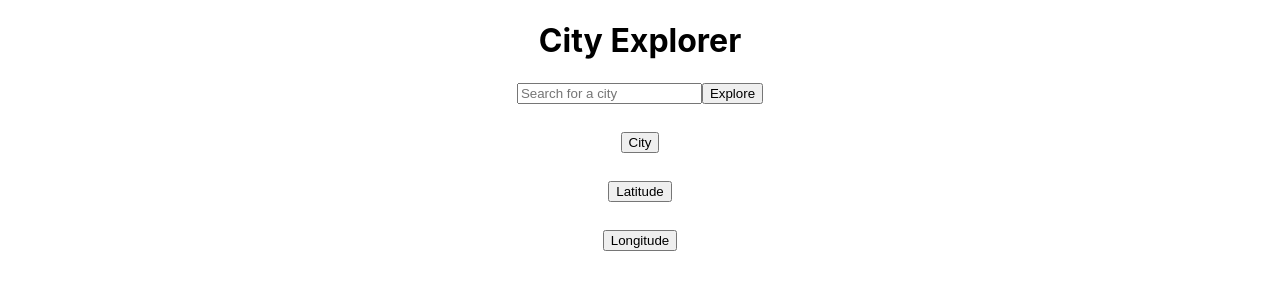
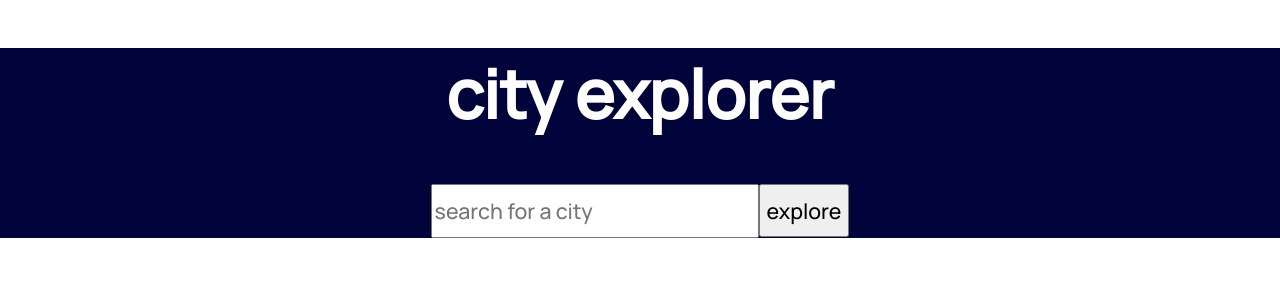
Before and after one commit to camillarees/city-explorer, a React (Create React App) app: page / in a window 1280 px wide. Shown: the top 300 px of the page. Built offline with nearby package versions, Linux system fonts and the light colour scheme.

Commit message:
completed step 3

```diff
--- a/src/App.css
+++ b/src/App.css
@@ -1,5 +1,10 @@
+@import url('https://fonts.googleapis.com/css2?family=Manrope:wght@500');
+
 .App {
   text-align: center;
+  font-family: 'Manrope', sans-serif;
+  color: white;
+  background-color: #00043B;
 }
 
 .App-logo {
@@ -14,7 +19,7 @@
 }
 
 .App-header {
-  background-color: #282c34;
+  background-color: #00043B;
   min-height: 100vh;
   display: flex;
   flex-direction: column;
@@ -36,3 +41,22 @@
     transform: rotate(360deg);
   }
 }
+
+h1 {
+  margin-top: 3rem;
+  font-size: 50pt;
+}
+
+button {
+  font-family: 'Manrope', sans-serif;
+  font-size: 16pt;
+  height: 3.3rem;
+}
+
+input {
+  font-family: 'Manrope', sans-serif;
+  font-size: 16pt;
+  height: 3rem;
+  width: 20rem;
+
+}
--- a/src/App.js
+++ b/src/App.js
@@ -2,20 +2,25 @@ import React from 'react';
 import logo from './logo.svg';
 import './App.css';
 import axios from 'axios';
-import Accordion from 'react-bootstrap/Accordion'
+import Accordion from 'react-bootstrap/Accordion';
+import Image from 'react-bootstrap/Image';
+
 
 class App extends React.Component {
   constructor(props) {
     super(props);
     this.state = {
       searchQuery: "",
-      location: {}
+      location: {},
+      displayMap: false,
+      lat: '',
+      lon: ''
     }
-  }
+  };
 
   handleChange = (event) => {
     this.setState({ searchQuery: event.target.value });
-  }
+  };
 
   getLocation = async () => {
 
@@ -24,47 +29,61 @@ class App extends React.Component {
     const response = await axios.get(url);
     console.log('Response Object: ', response);
     console.log('response.data[0]: ', response.data[0]);
-    this.setState({ location: response.data[0]});
-  }
+    this.setState({ location: response.data[0] }, () => this.getMap());
+  };
+
+  getMap = async () => {
+    this.setState({
+      map: `https://maps.locationiq.com/v3/staticmap?key=${process.env.REACT_APP_LOCATION_IQ_KEY}&center=${this.state.location.lat},${this.state.location.lon}&zoom=12`
+    });
+  };
 
 render() {
   return (
-    <div className ="App">
-    <h1>City Explorer</h1>
+    <div className="App">
+      <h1>city explorer</h1>
       <input
         type="text"
         onChange={this.handleChange}
-    placeholder="Search for a city"
+        placeholder="search for a city"
       />
-    <button onClick={this.getLocation}>Explore</button>
+      <button onClick={this.getLocation}>explore</button>
+      {this.state.location.display_name &&
+      <>
+      <div>
+      <Image
+        src={this.state.map}
+        alt="city map"
+        />
+      </div>
       <Accordion defaultActiveKey="0">
         <Accordion.Item eventKey="0">
-        <Accordion.Header>City</Accordion.Header>
+          <Accordion.Header>city</Accordion.Header>
           <Accordion.Body>
-        {this.state.location.display_name &&
-    <h2>The city you searched for is {this.state.location.display_name}</h2>}
+              <h2>the city you searched for is {this.state.location.display_name}</h2>
           </Accordion.Body>
         </Accordion.Item>
         <Accordion.Item eventKey="1">
-        <Accordion.Header>Latitude</Accordion.Header>
+          <Accordion.Header>latitude</Accordion.Header>
           <Accordion.Body>
-        {this.state.location.display_name &&
-        <h2>{this.state.location.lat}</h2>}
+              <h2>{this.state.location.lat}</h2>
           </Accordion.Body>
         </Accordion.Item>
         <Accordion.Item eventKey="2">
-        <Accordion.Header>Longitude</Accordion.Header>
+          <Accordion.Header>longitude</Accordion.Header>
           <Accordion.Body>
-        {this.state.location.display_name &&
-        <h2>{this.state.location.lon}</h2>}
+              <h2>{this.state.location.lon}</h2>
           </Accordion.Body>
         </Accordion.Item>
       </Accordion>
+      </>
+}
 
     </div >
 
   );
-}
-}
+};
+};
+
 
 export default App;
```
Also changed, not shown: 1 other file (tests, documents, lock files or other folders). Lines whose indentation alone changed are shown as unchanged.
